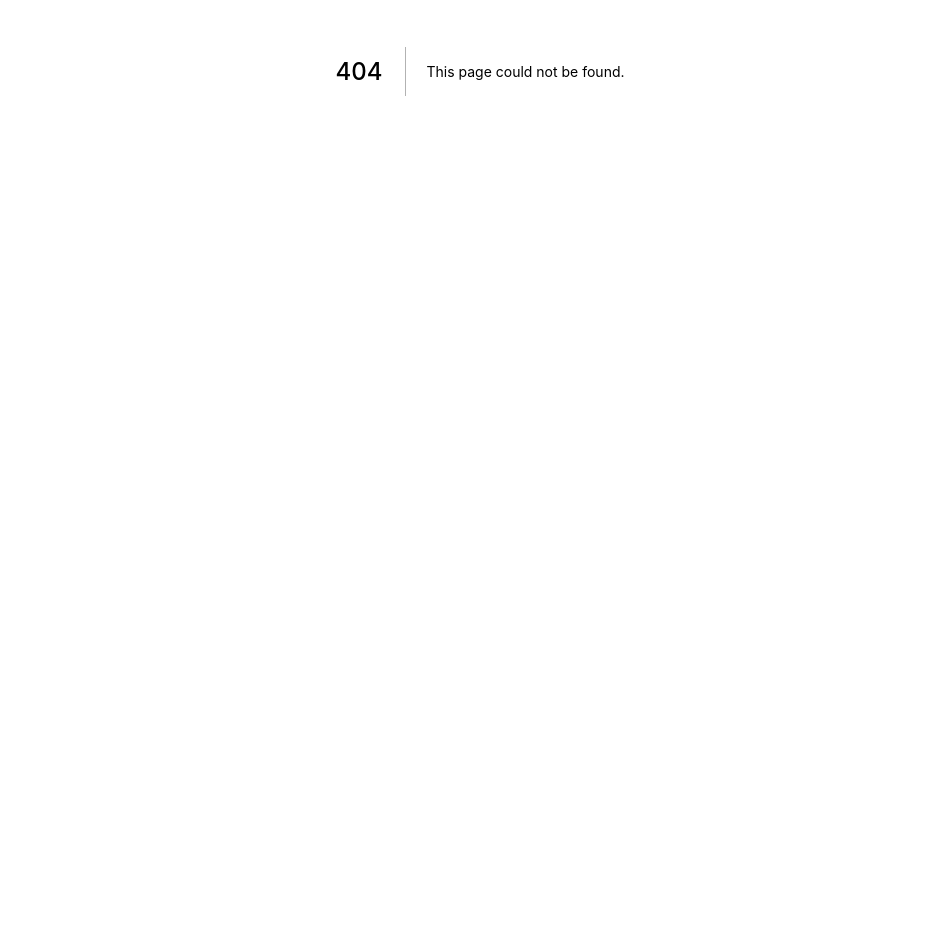
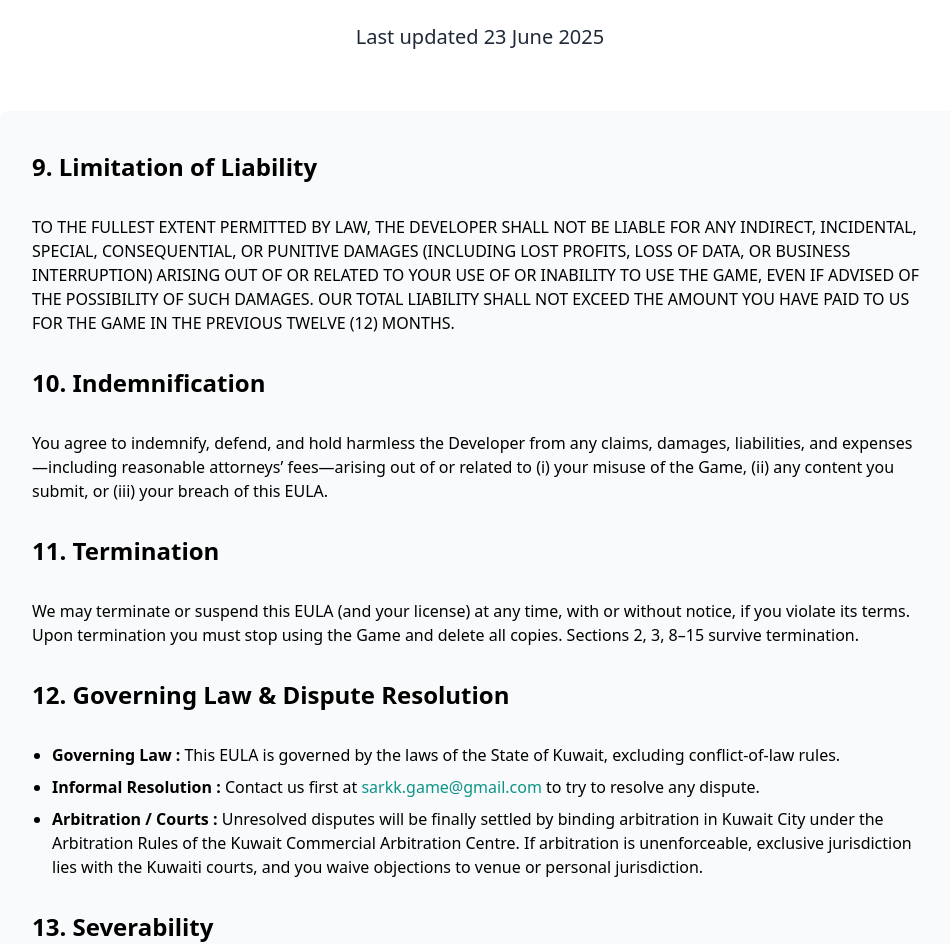
Before and after one commit to Fahad-Ha/My-Portfolio, a Next.js app: page /sarkk-eula in a window 1280 px wide. Before the commit this address had no page. Shown: the part 329-1273 px from the top of the page, without its empty margins (160-1110 px from the left). Before the commit the page ends 800 px from the top, so only its background shows below. Built offline with nearby package versions, Linux system fonts and the light colour scheme.

Commit message:
added terms for Sarkk

```diff
--- /dev/null
+++ b/pages/sarkk-eula.js
@@ -0,0 +1,165 @@
+import Head from "next/head";
+import { useState } from "react";
+import { BsMoonStarsFill } from "react-icons/bs";
+
+export default function SarkkEula() {
+  const [darkMode, setDarkMode] = useState(false);
+
+  return (
+    <div className={darkMode ? "dark" : ""}>
+      <Head>
+        <title>EULA – Sarkk / سارك</title>
+        <meta
+          name="description"
+          content="End-User License Agreement of Sarkk – سارك"
+        />
+        <meta name="viewport" content="width=device-width, initial-scale=1" />
+        <link rel="icon" href="/favicon.ico" />
+      </Head>
+
+      {/* ────────────── MAIN ────────────── */}
+      <main className="bg-white text-black px-10 md:px-20 lg:px-40 dark:bg-gray-900">
+        <section className="min-h-screen">
+          {/* ─────────── Top Bar ─────────── */}
+          <nav className="py-10 mb-12 flex justify-between dark:text-white">
+            <h1 className="text-xl font-burtons">Sarkk / سارك</h1>
+            <BsMoonStarsFill
+              onClick={() => setDarkMode(!darkMode)}
+              className="cursor-pointer text-2xl"
+            />
+          </nav>
+
+          {/* ─────────── Header ─────────── */}
+          <div className="text-center p-10">
+            <h2 className="text-5xl py-2 text-teal-600 font-medium md:text-6xl dark:text-teal-400">
+              End-User License Agreement (EULA)
+            </h2>
+            <p className="text-md py-5 leading-8 text-gray-800 md:text-xl max-w-lg mx-auto dark:text-gray-200">
+              Last updated 23 June 2025
+            </p>
+          </div>
+
+          {/* ─────────── Body ─────────── */}
+          <div className="text-left bg-gray-50 dark:bg-gray-800 rounded-lg p-8 space-y-6">
+            {/* …Sections 1 → 8 already included… */}
+
+            {/* Section 9 */}
+            <h3 className="text-2xl font-semibold py-2 dark:text-teal-400">
+              9. Limitation of Liability
+            </h3>
+            <p className="dark:text-gray-200">
+              TO THE FULLEST EXTENT PERMITTED BY LAW, THE DEVELOPER SHALL NOT BE
+              LIABLE FOR ANY INDIRECT, INCIDENTAL, SPECIAL, CONSEQUENTIAL, OR
+              PUNITIVE DAMAGES (INCLUDING LOST PROFITS, LOSS OF DATA, OR
+              BUSINESS INTERRUPTION) ARISING OUT OF OR RELATED TO YOUR USE OF OR
+              INABILITY TO USE THE GAME, EVEN IF ADVISED OF THE POSSIBILITY OF
+              SUCH DAMAGES. OUR TOTAL LIABILITY SHALL NOT EXCEED THE AMOUNT YOU
+              HAVE PAID TO US FOR THE GAME IN THE PREVIOUS TWELVE (12) MONTHS.
+            </p>
+
+            {/* Section 10 */}
+            <h3 className="text-2xl font-semibold py-2 dark:text-teal-400">
+              10. Indemnification
+            </h3>
+            <p className="dark:text-gray-200">
+              You agree to indemnify, defend, and hold harmless the Developer
+              from any claims, damages, liabilities, and expenses —including
+              reasonable attorneys’ fees—arising out of or related to (i) your
+              misuse of the Game, (ii) any content you submit, or (iii) your
+              breach of this EULA.
+            </p>
+
+            {/* Section 11 */}
+            <h3 className="text-2xl font-semibold py-2 dark:text-teal-400">
+              11. Termination
+            </h3>
+            <p className="dark:text-gray-200">
+              We may terminate or suspend this EULA (and your license) at any
+              time, with or without notice, if you violate its terms. Upon
+              termination you must stop using the Game and delete all copies.
+              Sections 2, 3, 8–15 survive termination.
+            </p>
+
+            {/* Section 12 */}
+            <h3 className="text-2xl font-semibold py-2 dark:text-teal-400">
+              12. Governing Law & Dispute Resolution
+            </h3>
+            <ul className="list-disc pl-5 dark:text-gray-200 space-y-2">
+              <li>
+                <strong>Governing Law :</strong> This EULA is governed by the
+                laws of the State of Kuwait, excluding conflict-of-law rules.
+              </li>
+              <li>
+                <strong>Informal Resolution :</strong> Contact us first at{" "}
+                <a
+                  href="mailto:sarkk.game@gmail.com"
+                  className="text-teal-600 dark:text-teal-400"
+                >
+                  sarkk.game@gmail.com
+                </a>{" "}
+                to try to resolve any dispute.
+              </li>
+              <li>
+                <strong>Arbitration / Courts :</strong> Unresolved disputes will
+                be finally settled by binding arbitration in Kuwait City under
+                the Arbitration Rules of the Kuwait Commercial Arbitration
+                Centre. If arbitration is unenforceable, exclusive jurisdiction
+                lies with the Kuwaiti courts, and you waive objections to venue
+                or personal jurisdiction.
+              </li>
+            </ul>
+
+            {/* Section 13 */}
+            <h3 className="text-2xl font-semibold py-2 dark:text-teal-400">
+              13. Severability
+            </h3>
+            <p className="dark:text-gray-200">
+              If any provision of this EULA is found unenforceable, the
+              remainder remains in full force. The invalid provision will be
+              replaced by an enforceable one that most closely reflects the
+              original intent.
+            </p>
+
+            {/* Section 14 */}
+            <h3 className="text-2xl font-semibold py-2 dark:text-teal-400">
+              14. Entire Agreement
+            </h3>
+            <p className="dark:text-gray-200">
+              This EULA, together with our Privacy Policy and any in-app
+              notices, forms the entire agreement between you and the Developer
+              regarding the Game, superseding all prior agreements or
+              understandings.
+            </p>
+
+            {/* Section 15 */}
+            <h3 className="text-2xl font-semibold py-2 dark:text-teal-400">
+              15. Contact
+            </h3>
+            <p className="dark:text-gray-200">
+              Questions? Email{" "}
+              <a
+                href="mailto:sarkk.game@gmail.com"
+                className="text-teal-600 dark:text-teal-400"
+              >
+                sarkk.game@gmail.com
+              </a>
+              .
+            </p>
+
+            {/* Closing note */}
+            <p className="italic text-sm dark:text-gray-500">
+              This template is provided for informational purposes and is not
+              legal advice. Consult qualified counsel to tailor it to your
+              situation.
+            </p>
+          </div>
+        </section>
+      </main>
+
+      {/* ────────────── FOOTER ────────────── */}
+      <footer className="text-center bg-white text-gray-800 pt-5 pb-2 dark:text-gray-200 dark:bg-gray-900">
+        © 2025 Sarkk – Developed with ❤️ in Kuwait
+      </footer>
+    </div>
+  );
+}
```
